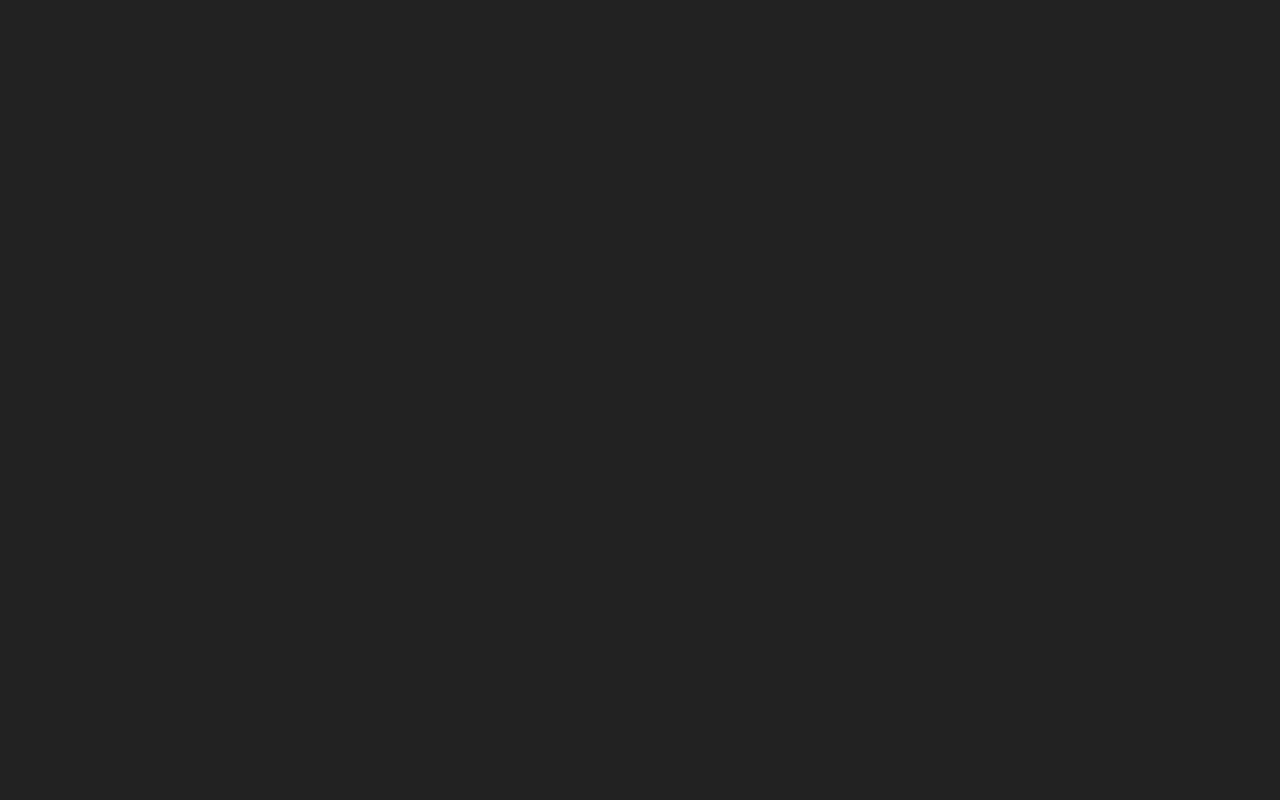
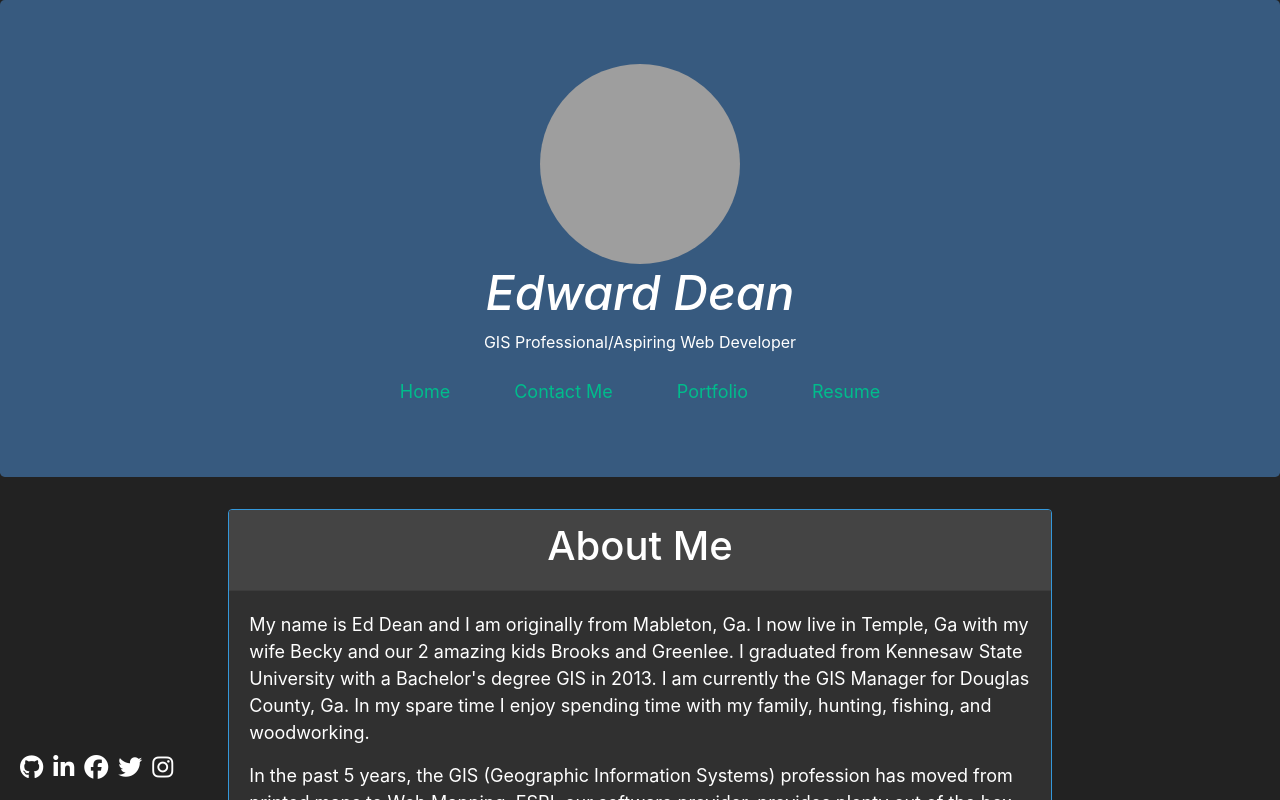
Before and after one commit to edean78/eddean-port, a React (Create React App) app in the folder client/: page / in a window 1280 px wide. Shown: the top 800 px of the page. Built offline with nearby package versions, Linux system fonts and the light colour scheme; grey boxes are pictures that could not be loaded.

Commit message:
removed useState in app js file

```diff
--- a/client/src/App.js
+++ b/client/src/App.js
@@ -1,4 +1,4 @@
-import React, { useState } from 'react';
+import React from 'react';
 import { BrowserRouter as Router, Route, Switch } from 'react-router-dom';
 import './App.css';
 import Home from './pages/Home';
@@ -13,6 +13,7 @@ function App() {
         <Router>
           <div className='App-Router'>
             <Switch>
+              <Route exact path='/' component={Home} />
               <Route path='/home' component={Home} />
               <Route path='/contact_me' component={ContactMe} />
               <Route path='/portfolio' component={Portfolio} />
```
